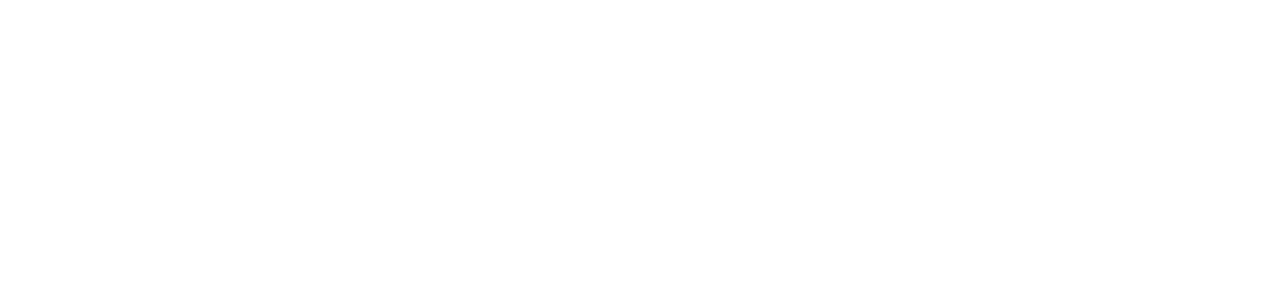
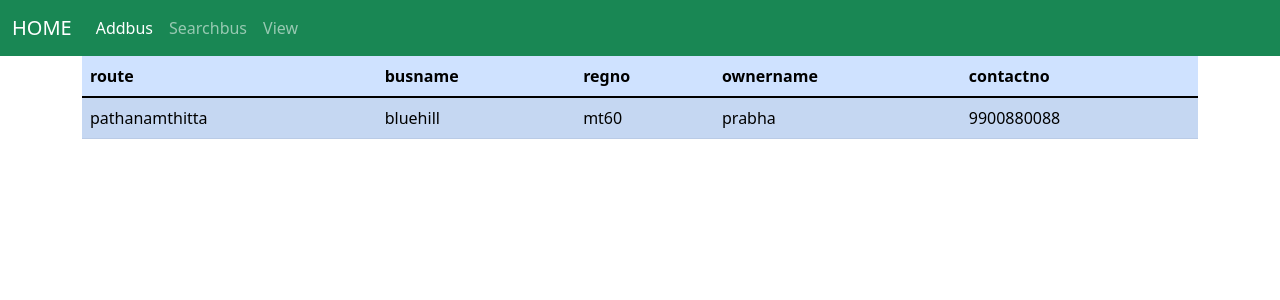
Before and after one commit to adhiponnuzz/BusManagementReactapp, a React (Create React App) app: page /view in a window 1280 px wide. Before the commit this address had no page. Shown: the top 300 px of the page. Built offline with nearby package versions, Linux system fonts and the light colour scheme.

Commit message:
view finished

```diff
--- a/src/App.js
+++ b/src/App.js
@@ -6,16 +6,19 @@
 import Searchbus from './component/Searchbus';
 import Header from './component/Header';
 import { BrowserRouter, Route, Routes } from 'react-router-dom';
+import View from './component/View';
 
 function App() {
   return (
 
     <>
+
     <BrowserRouter>
     <Routes>
 
       <Route path="/" exact element={<Addbus/>}/>
       <Route path="/search" exact element={<Searchbus/>}/>
+      <Route path="/view" exact element={<View/>}/>
 
 
 
--- a/src/component/Header.js
+++ b/src/component/Header.js
@@ -22,6 +22,10 @@
             <Link to="/search" className="nav-link">Searchbus</Link>
 
         </li>
+        <li className="nav-item">
+            <Link to="/view" className="nav-link">View</Link>
+
+        </li>
 
       </ul>
     </div>
--- /dev/null
+++ b/src/component/View.js
@@ -0,0 +1,71 @@
+import React from 'react'
+import Header from './Header'
+
+const View = () => {
+    var viewlist=[{
+        "route": "pathanamthitta",
+        "busname": "bluehill",
+        "regno": "mt60",
+        "ownername": "prabha",
+        "contactno": "9900880088"}]
+  return (
+    <div>
+        <Header/>
+        <div className="container">
+            <div className="row">
+                <div className="col col-12 col-sm-12 col-md-12 col-lg-12 col-xl-12 col-xxl-12">
+                    <div className="row g-3">
+                        <div className="col col-12 col-sm-12 col-md-12 col-lg-12 col-xl-12 col-xxl-12">
+
+                        <table class="table table-primary table-striped">
+  <thead>
+    <tr>
+      <th scope="col">route</th>
+      <th scope="col">busname</th>
+      <th scope="col">regno</th>
+      <th scope="col">ownername</th>
+      <th scope="col">contactno</th>
+    </tr>
+  </thead>
+  <tbody>
+    {viewlist.map((value,key)=>{
+        return <tr>
+
+        <td>{value['route']}</td>
+        <td>{value.busname}</td>
+        <td>{value.regno}</td>
+        <td>{value.ownername}</td>
+        <td>{value.contactno}</td>
+      </tr>
+
+
+    })}
+
+  </tbody>
+</table>
+
+
+                        </div>
+
+
+
+                    </div>
+
+
+                </div>
+
+
+
+            </div>
+
+
+        </div>
+
+
+
+
+    </div>
+  )
+}
+
+export default View
```
